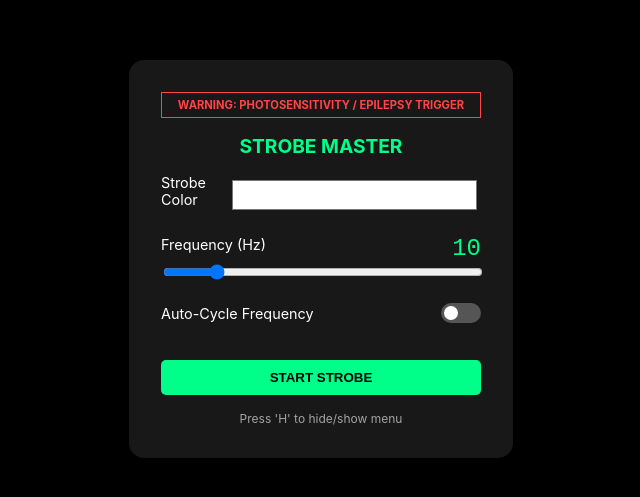
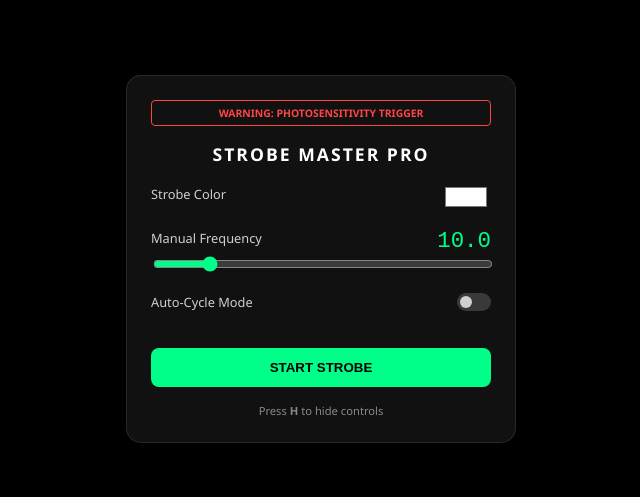
Before and after one commit to Global-CCD/Strobe-Master-Pro, a plain HTML site: page index.html in a window 1280 px wide. Shown: the part 141-638 px from the top of the page, without its empty margins (319-959 px from the left). Drawn offline with Linux system fonts and the light colour scheme.

Commit message:
Update index.html

```diff
--- a/index.html
+++ b/index.html
@@ -6,124 +6,92 @@
     <title>Strobe Master Pro</title>
     <style>
         :root {
-            --panel-bg: rgba(30, 30, 30, 0.8);
+            --panel-bg: rgba(20, 20, 20, 0.85);
             --text-color: #ffffff;
             --accent-color: #00ff88;
+            --input-bg: rgba(255, 255, 255, 0.1);
         }
 
         body, html {
-            margin: 0;
-            padding: 0;
-            width: 100%;
-            height: 100%;
-            overflow: hidden;
-            font-family: -apple-system, BlinkMacSystemFont, "Segoe UI", Roboto, Helvetica, Arial, sans-serif;
-            background-color: #000;
+            margin: 0; padding: 0; width: 100%; height: 100%;
+            overflow: hidden; background-color: #000;
+            font-family: 'Segoe UI', Tahoma, Geneva, Verdana, sans-serif;
         }
 
         #strobe-canvas {
-            position: fixed;
-            top: 0;
-            left: 0;
-            width: 100vw;
-            height: 100vh;
-            z-index: 1;
+            position: fixed; top: 0; left: 0; width: 100vw; height: 100vh; z-index: 1;
         }
 
         #ui-layer {
-            position: relative;
-            z-index: 10;
-            display: flex;
-            justify-content: center;
-            align-items: center;
-            height: 100vh;
-            pointer-events: none;
+            position: relative; z-index: 10; display: flex;
+            justify-content: center; align-items: center;
+            height: 100vh; pointer-events: none;
         }
 
         .controls {
-            background: var(--panel-bg);
-            color: var(--text-color);
-            padding: 2rem;
-            border-radius: 15px;
-            backdrop-filter: blur(10px);
-            pointer-events: auto;
-            width: 320px;
-            box-shadow: 0 10px 30px rgba(0,0,0,0.5);
+            background: var(--panel-bg); color: var(--text-color);
+            padding: 1.5rem; border-radius: 15px; border: 1px solid rgba(255,255,255,0.1);
+            backdrop-filter: blur(15px); pointer-events: auto;
+            width: 340px; box-shadow: 0 20px 50px rgba(0,0,0,0.8);
             transition: opacity 0.3s;
         }
 
-        .controls.hidden {
-            opacity: 0;
+        .controls.hidden { opacity: 0; pointer-events: none; }
+
+        .warning {
+            color: #ff4444; font-size: 0.65rem; text-transform: uppercase;
+            font-weight: bold; margin-bottom: 1rem; text-align: center;
+            border: 1px solid #ff4444; padding: 5px; border-radius: 4px;
         }
 
-        .warning {
-            color: #ff4444;
-            font-size: 0.7rem;
-            text-transform: uppercase;
-            font-weight: bold;
-            margin-bottom: 1rem;
-            text-align: center;
-            border: 1px solid #ff4444;
-            padding: 5px;
+        h1 { margin: 0 0 1rem 0; font-size: 1.1rem; text-align: center; letter-spacing: 2px; }
+
+        .form-group { margin-bottom: 1rem; }
+        label { display: block; margin-bottom: 0.4rem; font-size: 0.8rem; opacity: 0.8; }
+
+        .row { display: flex; align-items: center; justify-content: space-between; gap: 10px; }
+
+        .hz-display { font-family: monospace; font-size: 1.4rem; color: var(--accent-color); }
+
+        input[type="range"] { width: 100%; cursor: pointer; accent-color: var(--accent-color); }
+        input[type="color"] {
+            width: 50px; height: 30px; border: none; border-radius: 4px; background: none; cursor: pointer;
         }
 
-        h1 { margin: 0 0 1rem 0; font-size: 1.2rem; text-align: center; color: var(--accent-color); }
-
-        .form-group { margin-bottom: 1.2rem; }
-        label { display: block; margin-bottom: 0.5rem; font-size: 0.9rem; }
-
-        input[type="range"] { width: 100%; cursor: pointer; }
-        input[type="color"] {
-            width: 100%; height: 40px; border: none; border-radius: 5px; background: none; cursor: pointer;
+        input[type="number"] {
+            background: var(--input-bg); border: 1px solid rgba(255,255,255,0.2);
+            color: white; padding: 5px; border-radius: 4px; width: 60px; font-size: 0.9rem;
         }
 
-        .row { display: flex; align-items: center; justify-content: space-between; }
-
-        .hz-display {
-            font-family: monospace;
-            font-size: 1.5rem;
-            color: var(--accent-color);
+        .auto-config {
+            background: rgba(0,0,0,0.3); padding: 10px; border-radius: 8px; margin-top: 5px;
+            display: none; /* Hidden by default until Auto is toggled */
         }
 
         button {
-            width: 100%;
-            padding: 10px;
-            border: none;
-            border-radius: 5px;
-            background: var(--accent-color);
-            color: #000;
-            font-weight: bold;
-            cursor: pointer;
-            margin-top: 10px;
+            width: 100%; padding: 12px; border: none; border-radius: 8px;
+            background: var(--accent-color); color: #000;
+            font-weight: bold; cursor: pointer; margin-top: 15px;
+            transition: transform 0.1s;
         }
 
-        .hint {
-            font-size: 0.75rem;
-            text-align: center;
-            margin-top: 1rem;
-            opacity: 0.6;
-        }
+        button:active { transform: scale(0.98); }
+
+        .hint { font-size: 0.7rem; text-align: center; margin-top: 1rem; opacity: 0.5; }
 
         /* Toggle Switch */
-        .switch {
-            position: relative;
-            display: inline-block;
-            width: 40px;
-            height: 20px;
-        }
+        .switch { position: relative; display: inline-block; width: 34px; height: 18px; }
         .switch input { opacity: 0; width: 0; height: 0; }
         .slider {
-            position: absolute; cursor: pointer;
-            top: 0; left: 0; right: 0; bottom: 0;
-            background-color: #555; transition: .4s; border-radius: 20px;
+            position: absolute; cursor: pointer; top: 0; left: 0; right: 0; bottom: 0;
+            background-color: #444; transition: .3s; border-radius: 20px;
         }
         .slider:before {
-            position: absolute; content: "";
-            height: 14px; width: 14px; left: 3px; bottom: 3px;
-            background-color: white; transition: .4s; border-radius: 50%;
+            position: absolute; content: ""; height: 12px; width: 12px;
+            left: 3px; bottom: 3px; background-color: white; transition: .3s; border-radius: 50%;
         }
         input:checked + .slider { background-color: var(--accent-color); }
-        input:checked + .slider:before { transform: translateX(20px); }
+        input:checked + .slider:before { transform: translateX(16px); }
     </style>
 </head>
 <body>
@@ -132,8 +100,8 @@
 
     <div id="ui-layer">
         <div class="controls" id="panel">
-            <div class="warning">Warning: Photosensitivity / Epilepsy Trigger</div>
-            <h1>STROBE MASTER</h1>
+            <div class="warning">Warning: Photosensitivity Trigger</div>
+            <h1>STROBE MASTER PRO</h1>
 
             <div class="form-group">
                 <div class="row">
@@ -144,24 +112,35 @@
 
             <div class="form-group">
                 <div class="row">
-                    <label>Frequency (Hz)</label>
-                    <span class="hz-display" id="hzValue">10</span>
+                    <label>Manual Frequency</label>
+                    <span class="hz-display" id="hzValue">10.0</span>
                 </div>
                 <input type="range" id="freqSlider" min="1" max="60" step="0.1" value="10">
             </div>
 
             <div class="form-group">
                 <div class="row">
-                    <label>Auto-Cycle Frequency</label>
+                    <label>Auto-Cycle Mode</label>
                     <label class="switch">
                         <input type="checkbox" id="autoToggle">
                         <span class="slider"></span>
                     </label>
                 </div>
+
+                <div id="autoConfig" class="auto-config">
+                    <div class="row" style="margin-bottom: 8px;">
+                        <label>Min Hz</label>
+                        <input type="number" id="minHz" value="2" min="0.1" max="60" step="0.1">
+                    </div>
+                    <div class="row">
+                        <label>Max Hz</label>
+                        <input type="number" id="maxHz" value="20" min="0.1" max="60" step="0.1">
+                    </div>
+                </div>
             </div>
 
             <button id="startBtn">START STROBE</button>
-            <div class="hint">Press 'H' to hide/show menu</div>
+            <div class="hint">Press <strong>H</strong> to hide controls</div>
         </div>
     </div>
 
@@ -171,6 +150,9 @@
         const hzValue = document.getElementById('hzValue');
         const colorPicker = document.getElementById('colorPicker');
         const autoToggle = document.getElementById('autoToggle');
+        const autoConfig = document.getElementById('autoConfig');
+        const minHzInput = document.getElementById('minHz');
+        const maxHzInput = document.getElementById('maxHz');
         const startBtn = document.getElementById('startBtn');
         const panel = document.getElementById('panel');
 
@@ -179,11 +161,15 @@
         let isOn = false;
         let autoTime = 0;
 
-        function updateHz() {
-            hzValue.textContent = freqSlider.value;
-        }
+        // UI Logic
+        autoToggle.addEventListener('change', () => {
+            autoConfig.style.display = autoToggle.checked ? 'block' : 'none';
+            freqSlider.disabled = autoToggle.checked;
+            freqSlider.style.opacity = autoToggle.checked ? '0.3' : '1';
+        });
 
-        freqSlider.addEventListener('input', updateHz);
+        const updateFreqDisplay = (val) => { hzValue.textContent = parseFloat(val).toFixed(1); };
+        freqSlider.addEventListener('input', (e) => updateFreqDisplay(e.target.value));
 
         startBtn.addEventListener('click', () => {
             isActive = !isActive;
@@ -192,26 +178,27 @@
             if (!isActive) canvas.style.backgroundColor = "#000";
         });
 
-        // Hide UI logic
         window.addEventListener('keydown', (e) => {
-            if (e.key.toLowerCase() === 'h') {
-                panel.classList.toggle('hidden');
-            }
+            if (e.key.toLowerCase() === 'h') panel.classList.toggle('hidden');
         });
 
         function animate(timestamp) {
             if (isActive) {
-                // Auto Cycle Logic (Loop between 2Hz and 30Hz)
+                let currentHz = parseFloat(freqSlider.value);
+
                 if (autoToggle.checked) {
-                    autoTime += 0.01;
-                    // Sine wave oscillation for smoothness
-                    const newFreq = 16 + 14 * Math.sin(autoTime);
-                    freqSlider.value = newFreq.toFixed(1);
-                    updateHz();
+                    const min = parseFloat(minHzInput.value) || 1;
+                    const max = parseFloat(maxHzInput.value) || 30;
+
+                    autoTime += 0.005; // Speed of the cycle change
+                    // Oscillate between min and max
+                    const oscillation = (Math.sin(autoTime) + 1) / 2; // 0 to 1
+                    currentHz = min + (oscillation * (max - min));
+
+                    updateFreqDisplay(currentHz);
                 }
 
-                const hz = parseFloat(freqSlider.value);
-                const interval = 1000 / hz; // full cycle time in ms
+                const interval = 1000 / currentHz;
 
                 if (timestamp - lastSwitch >= interval / 2) {
                     isOn = !isOn;
@@ -219,7 +206,6 @@
                     lastSwitch = timestamp;
                 }
             }
-
             requestAnimationFrame(animate);
         }
 
```
